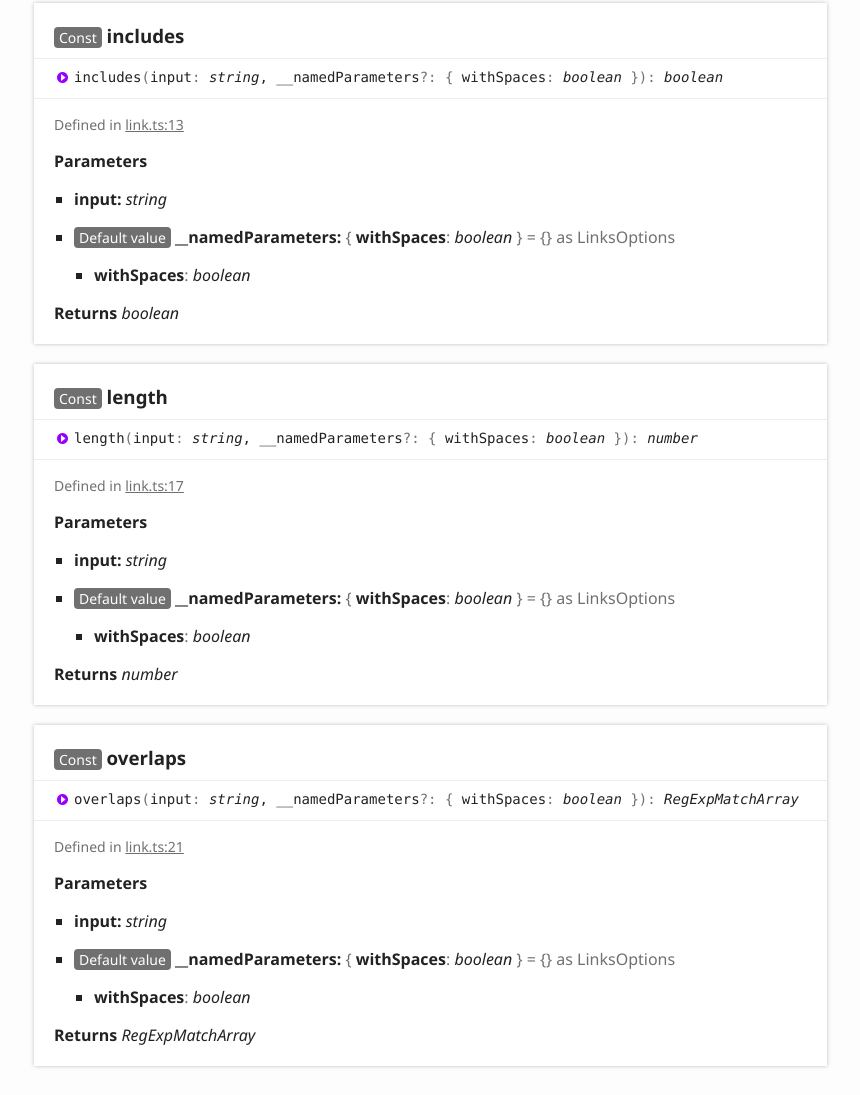
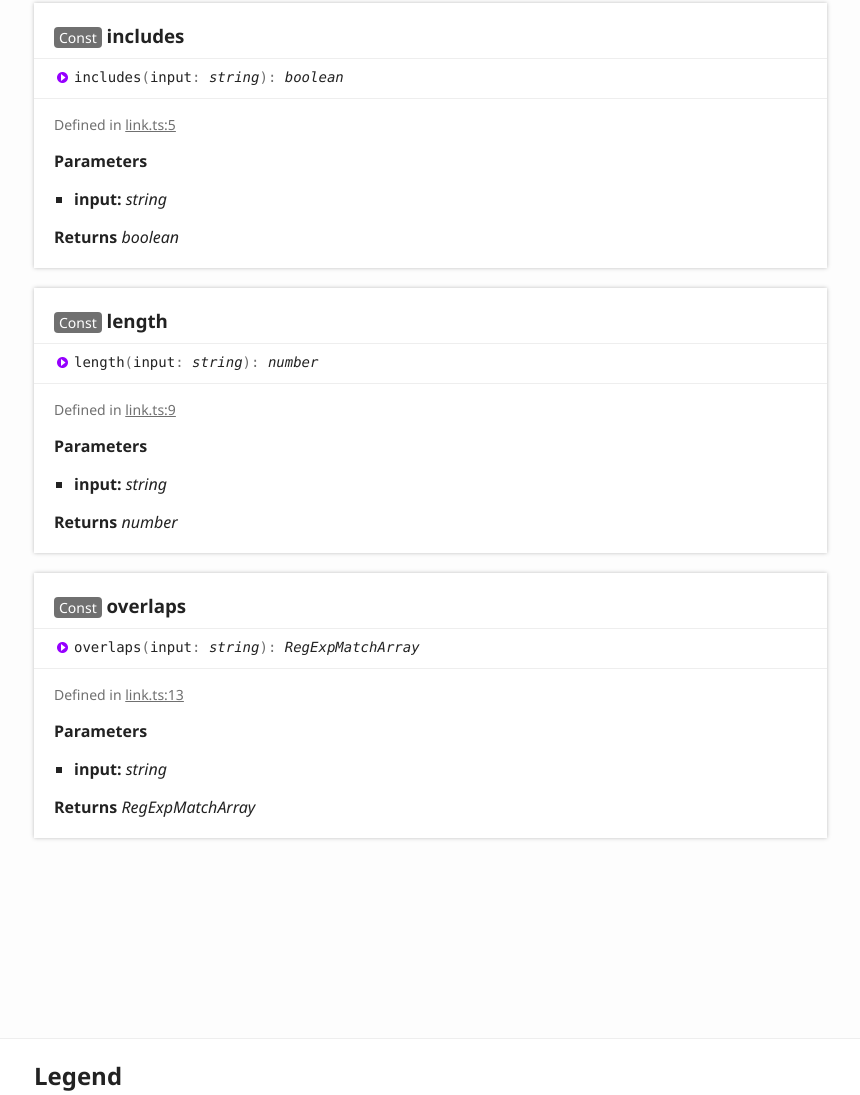
Before and after one commit to Satont/text-utils, a website: page docs/modules/_link_.html in a window 1280 px wide. Shown: the part 468-1563 px from the top of the page, without its empty margins (6-866 px from the left). Drawn offline with Linux system fonts and the light colour scheme.

Commit message:
Update docs

```diff
--- a/docs/modules/_link_.html
+++ b/docs/modules/_link_.html
@@ -85,27 +85,19 @@
 					<a name="includes" class="tsd-anchor"></a>
 					<h3><span class="tsd-flag ts-flagConst">Const</span> includes</h3>
 					<ul class="tsd-signatures tsd-kind-function tsd-parent-kind-module">
-						<li class="tsd-signature tsd-kind-icon">includes<span class="tsd-signature-symbol">(</span>input<span class="tsd-signature-symbol">: </span><span class="tsd-signature-type">string</span>, __namedParameters<span class="tsd-signature-symbol">?: </span><span class="tsd-signature-symbol">{ </span>withSpaces<span class="tsd-signature-symbol">: </span><span class="tsd-signature-type">boolean</span><span class="tsd-signature-symbol"> }</span><span class="tsd-signature-symbol">)</span><span class="tsd-signature-symbol">: </span><span class="tsd-signature-type">boolean</span></li>
+						<li class="tsd-signature tsd-kind-icon">includes<span class="tsd-signature-symbol">(</span>input<span class="tsd-signature-symbol">: </span><span class="tsd-signature-type">string</span><span class="tsd-signature-symbol">)</span><span class="tsd-signature-symbol">: </span><span class="tsd-signature-type">boolean</span></li>
 					</ul>
 					<ul class="tsd-descriptions">
 						<li class="tsd-description">
 							<aside class="tsd-sources">
 								<ul>
-									<li>Defined in <a href="https://github.com/Satont/text-utils/blob/e7ede31/src/utils/link.ts#L13">link.ts:13</a></li>
+									<li>Defined in <a href="https://github.com/satont/text-utils/blob/020e0da/src/utils/link.ts#L5">link.ts:5</a></li>
 								</ul>
 							</aside>
 							<h4 class="tsd-parameters-title">Parameters</h4>
 							<ul class="tsd-parameters">
 								<li>
 									<h5>input: <span class="tsd-signature-type">string</span></h5>
-								</li>
-								<li>
-									<h5><span class="tsd-flag ts-flagDefault value">Default value</span> __namedParameters: <span class="tsd-signature-symbol">{ </span>withSpaces<span class="tsd-signature-symbol">: </span><span class="tsd-signature-type">boolean</span><span class="tsd-signature-symbol"> }</span><span class="tsd-signature-symbol"> = {} as LinksOptions</span></h5>
-									<ul class="tsd-parameters">
-										<li class="tsd-parameter">
-											<h5>with<wbr>Spaces<span class="tsd-signature-symbol">: </span><span class="tsd-signature-type">boolean</span></h5>
-										</li>
-									</ul>
 								</li>
 							</ul>
 							<h4 class="tsd-returns-title">Returns <span class="tsd-signature-type">boolean</span></h4>
@@ -116,27 +108,19 @@
 					<a name="length" class="tsd-anchor"></a>
 					<h3><span class="tsd-flag ts-flagConst">Const</span> length</h3>
 					<ul class="tsd-signatures tsd-kind-function tsd-parent-kind-module">
-						<li class="tsd-signature tsd-kind-icon">length<span class="tsd-signature-symbol">(</span>input<span class="tsd-signature-symbol">: </span><span class="tsd-signature-type">string</span>, __namedParameters<span class="tsd-signature-symbol">?: </span><span class="tsd-signature-symbol">{ </span>withSpaces<span class="tsd-signature-symbol">: </span><span class="tsd-signature-type">boolean</span><span class="tsd-signature-symbol"> }</span><span class="tsd-signature-symbol">)</span><span class="tsd-signature-symbol">: </span><span class="tsd-signature-type">number</span></li>
+						<li class="tsd-signature tsd-kind-icon">length<span class="tsd-signature-symbol">(</span>input<span class="tsd-signature-symbol">: </span><span class="tsd-signature-type">string</span><span class="tsd-signature-symbol">)</span><span class="tsd-signature-symbol">: </span><span class="tsd-signature-type">number</span></li>
 					</ul>
 					<ul class="tsd-descriptions">
 						<li class="tsd-description">
 							<aside class="tsd-sources">
 								<ul>
-									<li>Defined in <a href="https://github.com/Satont/text-utils/blob/e7ede31/src/utils/link.ts#L17">link.ts:17</a></li>
+									<li>Defined in <a href="https://github.com/satont/text-utils/blob/020e0da/src/utils/link.ts#L9">link.ts:9</a></li>
 								</ul>
 							</aside>
 							<h4 class="tsd-parameters-title">Parameters</h4>
 							<ul class="tsd-parameters">
 								<li>
 									<h5>input: <span class="tsd-signature-type">string</span></h5>
-								</li>
-								<li>
-									<h5><span class="tsd-flag ts-flagDefault value">Default value</span> __namedParameters: <span class="tsd-signature-symbol">{ </span>withSpaces<span class="tsd-signature-symbol">: </span><span class="tsd-signature-type">boolean</span><span class="tsd-signature-symbol"> }</span><span class="tsd-signature-symbol"> = {} as LinksOptions</span></h5>
-									<ul class="tsd-parameters">
-										<li class="tsd-parameter">
-											<h5>with<wbr>Spaces<span class="tsd-signature-symbol">: </span><span class="tsd-signature-type">boolean</span></h5>
-										</li>
-									</ul>
 								</li>
 							</ul>
 							<h4 class="tsd-returns-title">Returns <span class="tsd-signature-type">number</span></h4>
@@ -147,27 +131,19 @@
 					<a name="overlaps" class="tsd-anchor"></a>
 					<h3><span class="tsd-flag ts-flagConst">Const</span> overlaps</h3>
 					<ul class="tsd-signatures tsd-kind-function tsd-parent-kind-module">
-						<li class="tsd-signature tsd-kind-icon">overlaps<span class="tsd-signature-symbol">(</span>input<span class="tsd-signature-symbol">: </span><span class="tsd-signature-type">string</span>, __namedParameters<span class="tsd-signature-symbol">?: </span><span class="tsd-signature-symbol">{ </span>withSpaces<span class="tsd-signature-symbol">: </span><span class="tsd-signature-type">boolean</span><span class="tsd-signature-symbol"> }</span><span class="tsd-signature-symbol">)</span><span class="tsd-signature-symbol">: </span><span class="tsd-signature-type">RegExpMatchArray</span></li>
+						<li class="tsd-signature tsd-kind-icon">overlaps<span class="tsd-signature-symbol">(</span>input<span class="tsd-signature-symbol">: </span><span class="tsd-signature-type">string</span><span class="tsd-signature-symbol">)</span><span class="tsd-signature-symbol">: </span><span class="tsd-signature-type">RegExpMatchArray</span></li>
 					</ul>
 					<ul class="tsd-descriptions">
 						<li class="tsd-description">
 							<aside class="tsd-sources">
 								<ul>
-									<li>Defined in <a href="https://github.com/Satont/text-utils/blob/e7ede31/src/utils/link.ts#L21">link.ts:21</a></li>
+									<li>Defined in <a href="https://github.com/satont/text-utils/blob/020e0da/src/utils/link.ts#L13">link.ts:13</a></li>
 								</ul>
 							</aside>
 							<h4 class="tsd-parameters-title">Parameters</h4>
 							<ul class="tsd-parameters">
 								<li>
 									<h5>input: <span class="tsd-signature-type">string</span></h5>
-								</li>
-								<li>
-									<h5><span class="tsd-flag ts-flagDefault value">Default value</span> __namedParameters: <span class="tsd-signature-symbol">{ </span>withSpaces<span class="tsd-signature-symbol">: </span><span class="tsd-signature-type">boolean</span><span class="tsd-signature-symbol"> }</span><span class="tsd-signature-symbol"> = {} as LinksOptions</span></h5>
-									<ul class="tsd-parameters">
-										<li class="tsd-parameter">
-											<h5>with<wbr>Spaces<span class="tsd-signature-symbol">: </span><span class="tsd-signature-type">boolean</span></h5>
-										</li>
-									</ul>
 								</li>
 							</ul>
 							<h4 class="tsd-returns-title">Returns <span class="tsd-signature-type">RegExpMatchArray</span></h4>
```
Also changed, not shown: docs/modules/_caps_.html (+2 -2 lines), docs/modules/_includesoneof_.html (+1 -1 lines).
